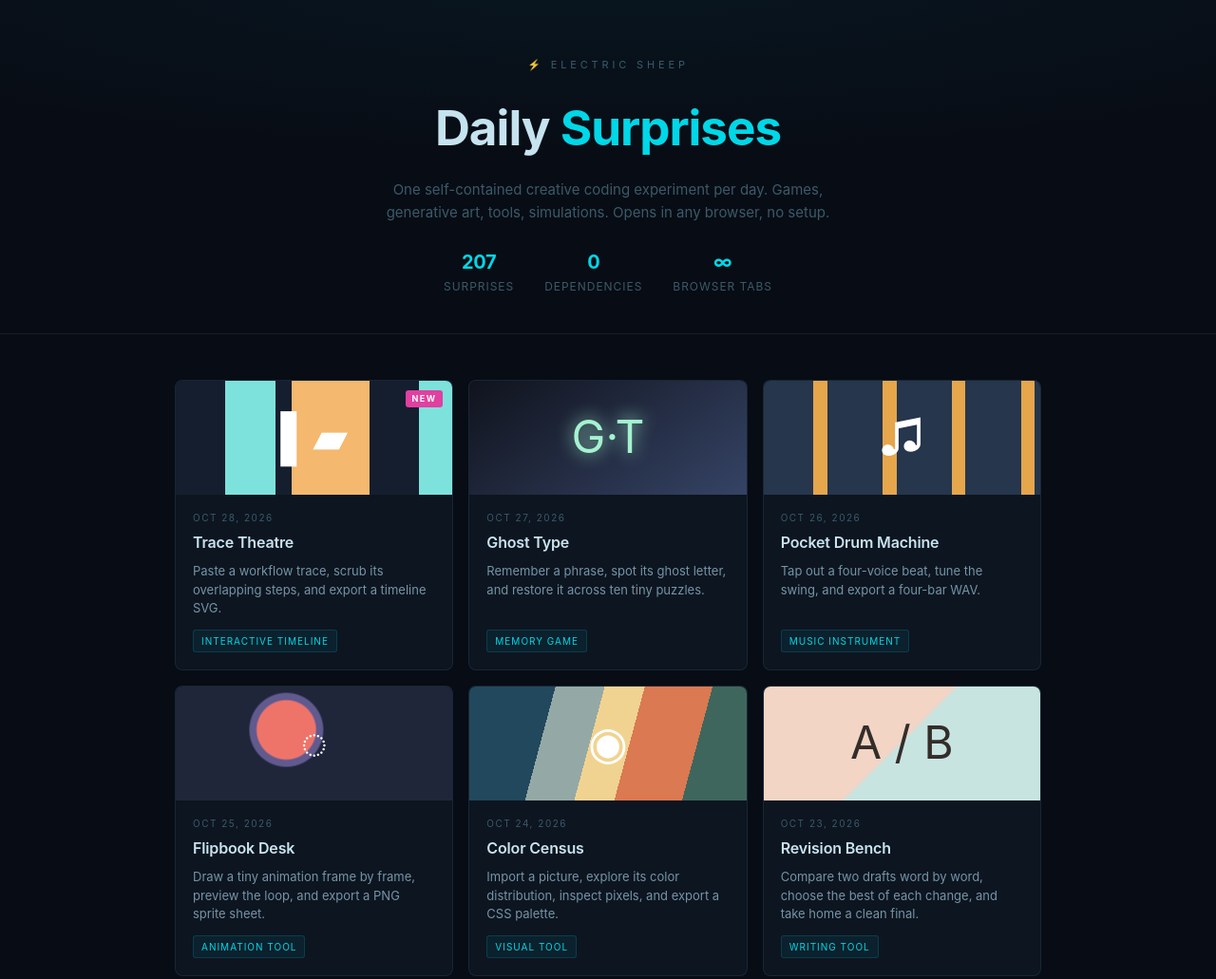
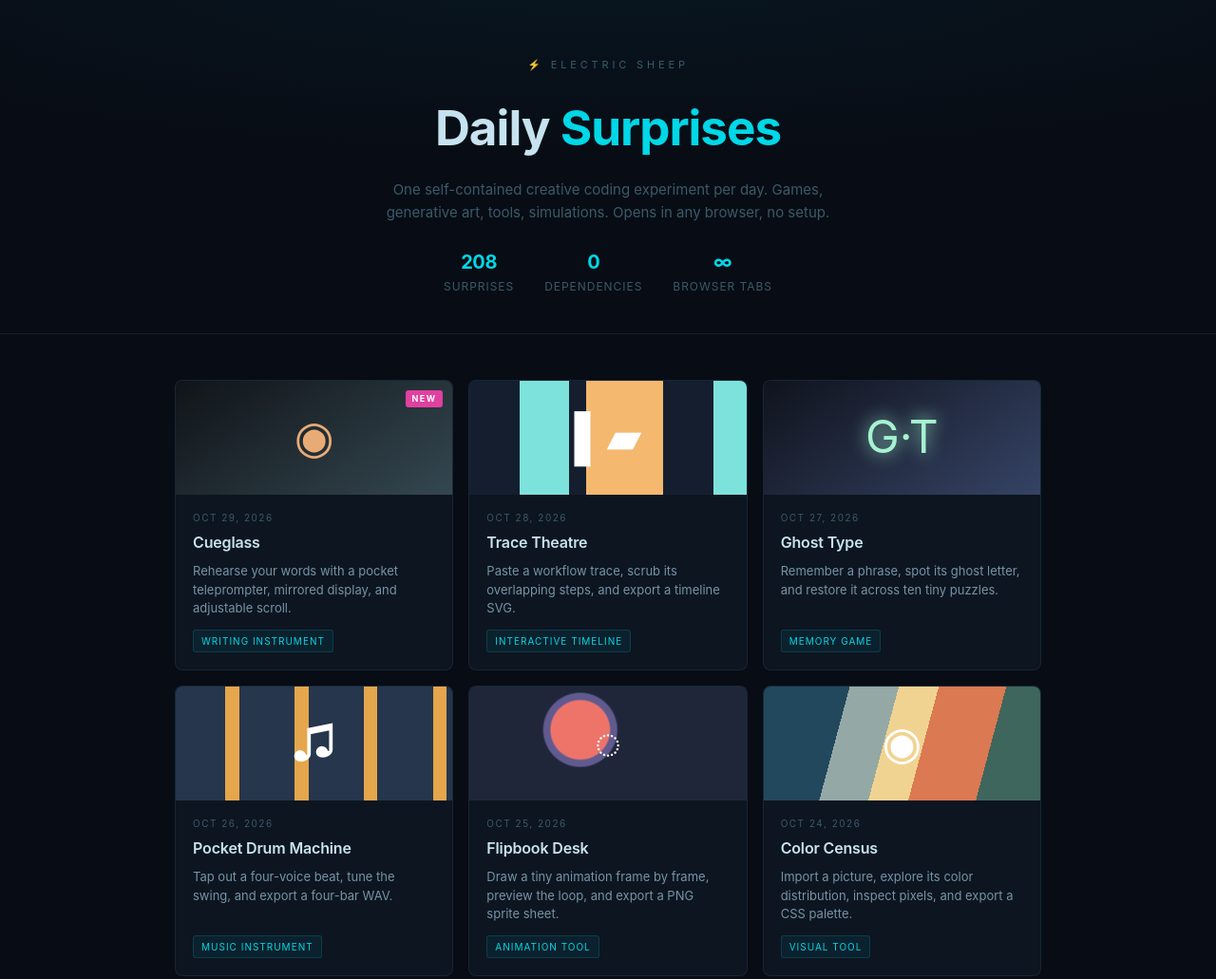
Before and after one commit to JoshLedgard/ElectricSheep, a plain HTML site: page index.html in a window 1280 px wide. Shown: the top 1031 px of the page at 95% size. Drawn offline with Linux system fonts and the light colour scheme.

Commit message:
Add Cueglass daily surprise

```diff
--- a/index.html
+++ b/index.html
@@ -188,7 +188,7 @@
   <h1>Daily <span>Surprises</span></h1>
   <p class="subtitle">One self-contained creative coding experiment per day. Games, generative art, tools, simulations. Opens in any browser, no setup.</p>
   <div class="stats">
-    <div><strong id="count">207</strong>surprises</div>
+    <div><strong id="count">208</strong>surprises</div>
     <div><strong>0</strong>dependencies</div>
     <div><strong>∞</strong>browser tabs</div>
   </div>
@@ -196,7 +196,16 @@
 
 <main>
   <div class="grid" id="grid">
-    <a class="card card-new" href="./10/28/Trace-Theatre/">
+    <a class="card card-new" href="./10/29/Cueglass/">
+      <div class="card-preview" style="background:linear-gradient(145deg,#101418,#344750);color:#e9ab76">◉</div>
+      <div class="card-body">
+        <div class="card-date">Oct 29, 2026</div>
+        <div class="card-title">Cueglass</div>
+        <div class="card-desc">Rehearse your words with a pocket teleprompter, mirrored display, and adjustable scroll.</div>
+        <span class="card-tag">writing instrument</span>
+      </div>
+    </a>
+    <a class="card" href="./10/28/Trace-Theatre/">
       <div class="card-preview" style="background:repeating-linear-gradient(90deg,#151e2f 0 18%,#7de2dc 18% 36%,#151e2f 36% 42%,#f4b86e 42% 70%,#151e2f 70%);color:#fff">▌▰</div>
       <div class="card-body">
         <div class="card-date">Oct 28, 2026</div>
```
Also changed, not shown: 10/29/Cueglass/index.html (added, +6 -0 lines), 1 other file.
